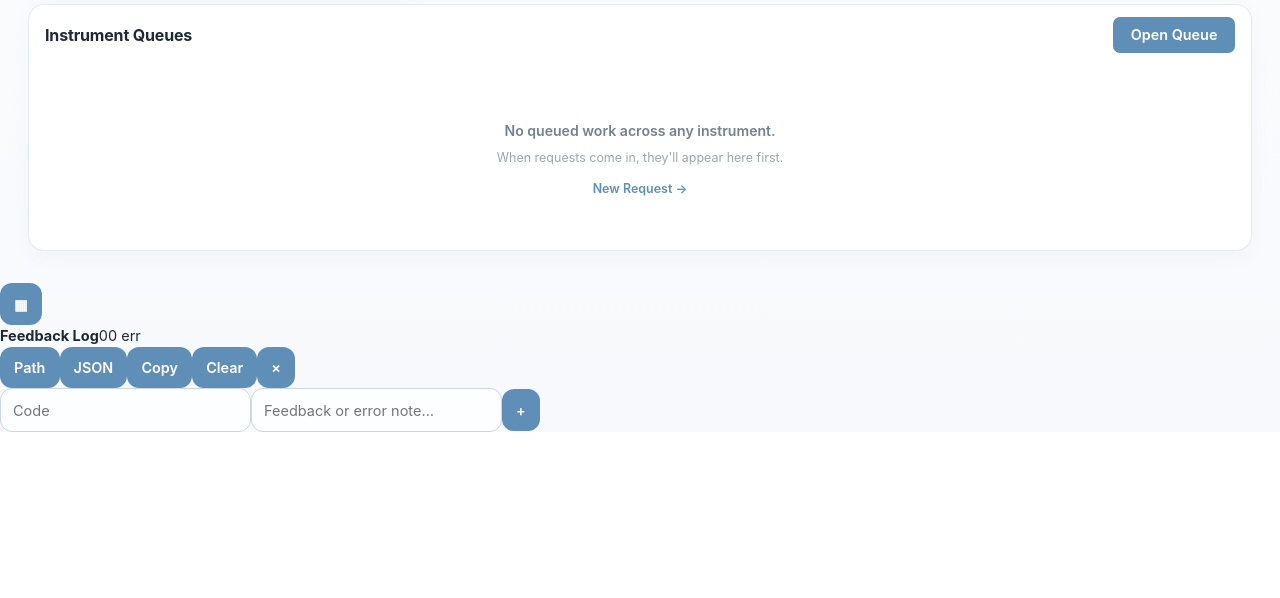
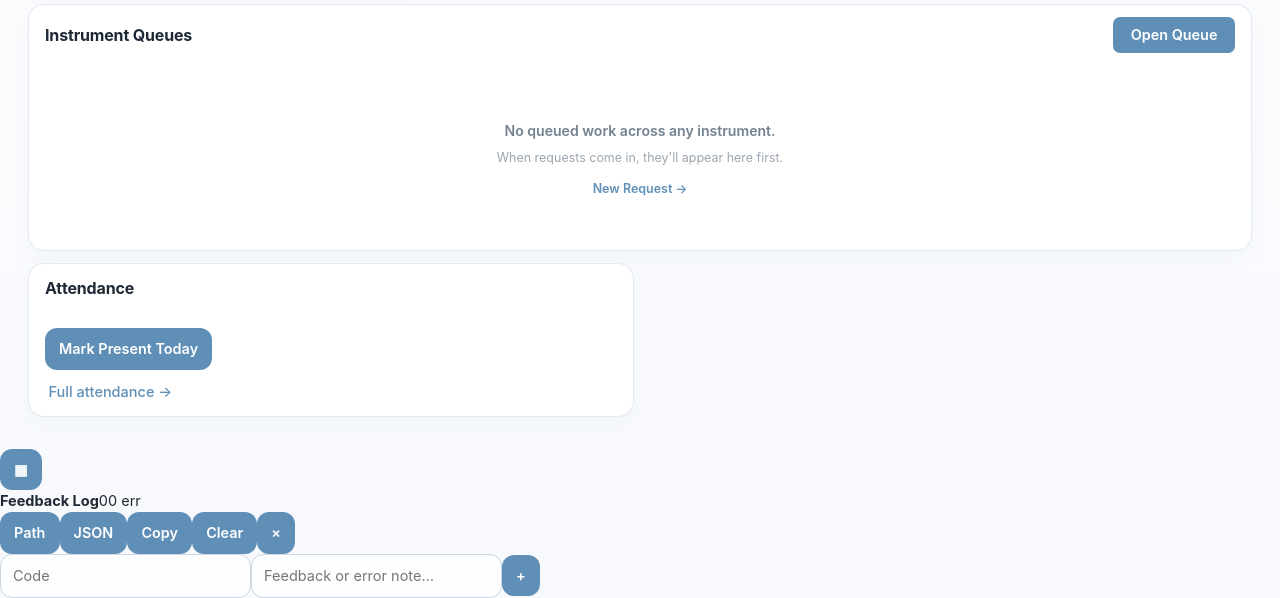
Before and after one commit to nvishvajeet/prism-erp, a Flask app: page / in a window 1280 px wide. Shown: the part 813-1411 px from the top of the page. Before the commit the page ends 1245 px from the top, so only its background shows below. Run offline with Flask 3, Linux system fonts and the light colour scheme; the visitor is signed in with stand-in values (Sample User, id 1); data comes from the database, SQL or seed files in the repository; data that the repository does not hold is empty; some libraries are stand-ins or nearby versions.

Commit message:
feat: Mark Present Today tile on dashboard for operators/admins
Operators can now mark attendance directly from the home page —
no need to navigate to the attendance module. Tile only shows
for roles with instrument access (operators, admins, owner).
Links to full attendance page below the button.

dashboard.html visible in preview panel.

```diff
--- a/templates/dashboard.html
+++ b/templates/dashboard.html
@@ -244,6 +244,18 @@
   </article>
   {% endif %}
 
+  {# ── TILE: Quick Attendance — mark present from home page ── #}
+  {% if module_enabled('attendance') and (access_profile_user.can_access_instruments or is_owner_user) %}
+  <article class="card tile tile-dash-attendance" data-vis="{{ V }}">
+    {{ card_heading("", "Attendance") }}
+    <form method="post" action="{{ url_for('attendance_quick_present') }}" data-vis="{{ V }}">
+      <input type="hidden" name="csrf_token" value="{{ csrf_token() }}" data-vis="{{ V }}">
+      <button type="submit" class="btn btn-primary attendance-mark-btn" data-vis="{{ V }}">Mark Present Today</button>
+    </form>
+    <a class="text-link" href="{{ url_for('attendance_page') }}" data-vis="{{ V }}">Full attendance →</a>
+  </article>
+  {% endif %}
+
   {# ── TILE 6: Your Jobs — requester / non-admin landing shortcut ── #}
   {% if module_enabled('queue') and not has_instrument_area_access_user %}
   <article class="card tile tile-dash-your-jobs" data-vis="{{ V }}">
```
